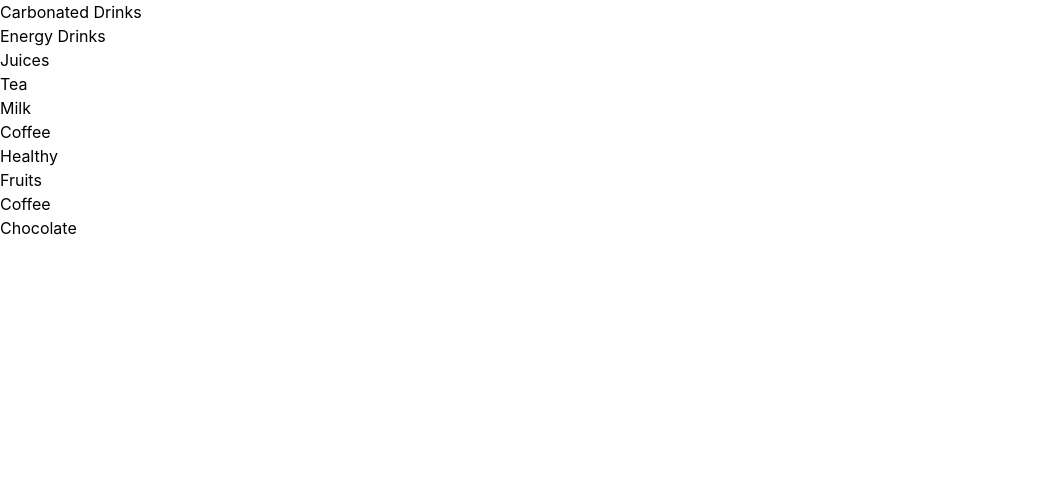
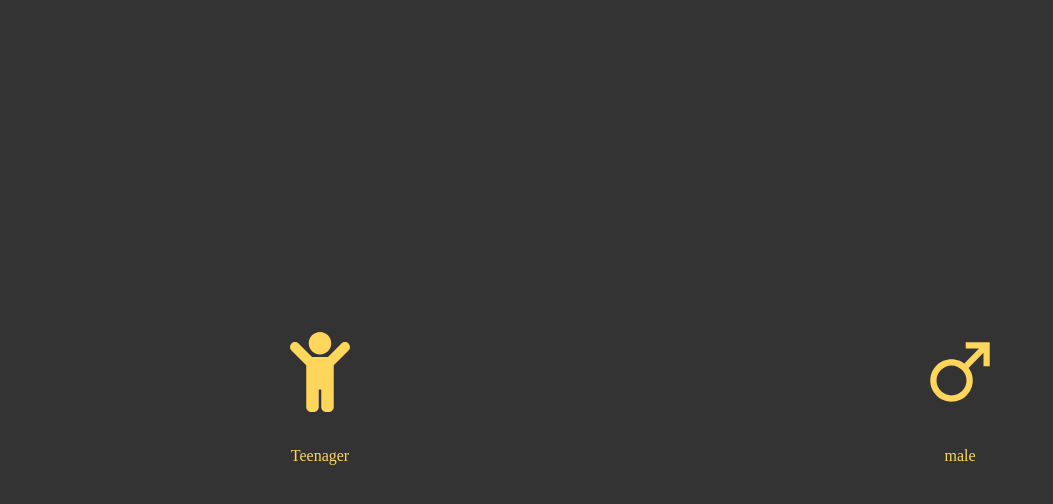
Before and after one commit to Eessh/beverage-recommendation-system, a React (Vite) app: page /analysisResults in a window 1280 px wide. Before the commit this address led to /recommendations. Shown: the top 504 px of the page, without its empty margins (0-1053 px from the left). Built offline with nearby package versions, Linux system fonts and the light colour scheme.

Commit message:
basic layout donw for analysis result screen

```diff
--- a/package.json
+++ b/package.json
@@ -13,6 +13,7 @@
     "prop-types": "^15.8.1",
     "react": "^18.0.0",
     "react-dom": "^18.0.0",
+    "react-icons": "^4.4.0",
     "react-router-dom": "^6.3.0",
     "react-spinners": "^0.12.0",
     "react-text-transition": "^2.0.0"
--- a/src/App.tsx
+++ b/src/App.tsx
@@ -4,14 +4,19 @@ import * as faceapi from "face-api.js";
 import { AnimatePresence } from "framer-motion";
 import { Modal } from "./components/Animated";
 import VideoComponent, { IBeveragePercent } from "./components/VideoComponent";
+import AnalysisResults from "./components/AnalysisResults";
 import { BeveragesPage } from "./components/Beverage";
 import { useGlobalContext } from "./GlobalContext";
 import { ViewMorePopup } from "./components/Beverage";
-import { AgeRanges, BeverageTypes, FemaleBeveragesData, MaleBeveragesData } from "./components/VideoComponent/data";
+import {
+  AgeRanges,
+  BeverageTypes,
+  FemaleBeveragesData,
+  MaleBeveragesData,
+} from "./components/VideoComponent/data";
 
 function App() {
-  const { age, gender, setRecommendations } =
-    useGlobalContext();
+  const { age, gender, setRecommendations } = useGlobalContext();
   const navigate = useNavigate();
 
   useEffect(() => {
@@ -20,7 +25,7 @@ function App() {
     // redirecting to next page after 7 seconds
     setTimeout(() => {
       // setRecommendations(getRecommendations(gender, age));
-      navigate("/analysisResults")
+      navigate("/analysisResults");
     }, 7000);
   }, []);
 
@@ -74,7 +79,8 @@ function App() {
 
   return (
     <div className="App min-w-screen min-h-screen flex flex-col">
-      <VideoComponent />
+      {/* <VideoComponent /> */}
+      <AnalysisResults />
       {/* <BeveragesPage /> */}
       {/* <AnimatePresence
         initial={false}
--- a/src/components/AnalysisResults/AnalysisResults.css
+++ b/src/components/AnalysisResults/AnalysisResults.css
@@ -0,0 +1,32 @@
+.beer-icon {
+  size: 8;
+  color: green;
+}
+
+.analysis-result-root {
+  height: 100vh;
+  width: 100vw;
+  background-color: #333;
+  color: #ffd65c;
+  display: flex;
+  flex-direction: row;
+  font-family: Montserrat;
+}
+
+.age-container {
+  flex: 1;
+  display: flex;
+  flex-direction: column;
+  justify-content: center;
+  align-items: center;
+  gap: 2rem;
+}
+
+.gender-container {
+  flex: 1;
+  display: flex;
+  flex-direction: column;
+  justify-content: center;
+  align-items: center;
+  gap: 2rem;
+}
--- a/src/components/AnalysisResults/AnalysisResults.tsx
+++ b/src/components/AnalysisResults/AnalysisResults.tsx
@@ -1,40 +1,63 @@
-import { useEffect } from "react";
+import React, { useEffect } from "react";
 import { useNavigate } from "react-router-dom";
 import { useGlobalContext, TEmotions } from "../../GlobalContext";
 import { IBeveragePercent } from "../VideoComponent";
-import { AgeRanges, BeverageTypes, FemaleBeveragesData, MaleBeveragesData, EmotionsData } from "../VideoComponent/data";
+import { IconContext } from "react-icons";
+
+import {
+  AgeRanges,
+  BeverageTypes,
+  FemaleBeveragesData,
+  MaleBeveragesData,
+  EmotionsData,
+} from "../VideoComponent/data";
 import "./AnalysisResults.css";
+import { FaMale } from "react-icons/fa";
+import { FaFemale } from "react-icons/fa";
+import { FaChild } from "react-icons/fa";
+import { FaQuestion } from "react-icons/fa";
+import { GiFemale } from "react-icons/gi";
+import { GiMale } from "react-icons/gi";
+
+import { Gender } from "face-api.js";
+type ageIconProp = {
+  gender: string;
+  age: number;
+};
+
+type genderIconProp = {
+  gender: string;
+};
 
 const AnalysisResults = () => {
   const navigate = useNavigate();
-  const {
-    age,
-    gender,
-    emotions,
-    setRecommendations
-  } = useGlobalContext();
+  // const { age, gender, emotions, setRecommendations } = useGlobalContext();
+  const age = 14;
+  const gender = "male";
+  const emotions = "Happy";
 
   useEffect(() => {
     console.log("Log: Age: ", age);
     console.log("Log: Gender: ", gender);
     console.log("Log: Emotions: ", emotions);
-    setRecommendations({
-        ageGender: ageGenderRecommendations(gender, age),
-        emotions: emotionRecommendations(emotions),
-        weather: [],
-        temperature: [],
-        season: []
-    });
+    // setRecommendations({
+    //   ageGender: ageGenderRecommendations(gender, age),
+    //   emotions: emotionRecommendations(emotions),
+    //   weather: [],
+    //   temperature: [],
+    //   season: [],
+    // });
 
     // navigates to recommendations page in 5 seconds
-    setTimeout(() => {
-      navigate("/recommendations");
-    }, 5000);
+    // setTimeout(() => {
+    //   navigate("/recommendations");
+    // }, 5000);
   }, []);
 
   const getDominantEmotion = (emotions: TEmotions): string => {
-    let dominantEmotion: string = "", emotionValue: number = 0;
-    Object.entries(emotions).forEach(pair => {
+    let dominantEmotion: string = "",
+      emotionValue: number = 0;
+    Object.entries(emotions).forEach((pair) => {
       console.log("Log: Pair: ", pair);
       if (pair[1] > emotionValue) {
         dominantEmotion = pair[0];
@@ -98,11 +121,54 @@ const AnalysisResults = () => {
     }
   };
 
-  return(
-    <div className="AnalysisResults">
-      <span className="age">Estimated Age: {age}</span>
-      <span className="gender">Estimated Gender: {gender}</span>
-      <span className="emotion">Dominant Emotion: {getDominantEmotion(emotions)}</span>
+  const getAgeGroup = (age: number): string => {
+    if (age < 13) {
+      return "Child";
+    } else if (age < 19) {
+      return "Teenager";
+    } else if (age < 30) {
+      return "Young Adult";
+    } else if (age < 50) {
+      return "Adult";
+    } else {
+      return "Senior citizen";
+    }
+  };
+
+  const AgeIcon = (input: ageIconProp) => {
+    let gender = input.gender;
+    let age = input.age;
+    if (age < 15) {
+      return <FaChild size={80} />;
+    }
+
+    if (gender === "male") {
+      return <FaMale size={80} />;
+    } else if (gender === "female") {
+      return <FaFemale size={80} />;
+    } else return <FaQuestion size={80} />;
+  };
+
+  const GenderIcon = (input: genderIconProp) => {
+    let gender = input.gender;
+    if (gender === "male") return <GiMale size={80} />;
+    else if (gender === "female") return <GiFemale size={80} />;
+    else return <FaQuestion size={80} />;
+  };
+
+  return (
+    <div className="analysis-result-root">
+      <div className="age-container">
+        <AgeIcon gender={gender} age={age} />
+        <h1 className="age">{getAgeGroup(age)}</h1>
+      </div>
+      <div className="gender-container">
+        <GenderIcon gender={gender} />
+        <h1 className="gender">{gender}</h1>
+      </div>
+      {/* <span className="emotion">
+        Dominant Emotion: {getDominantEmotion(emotions)}
+      </span> */}
     </div>
   );
 };
```
Also changed, not shown: 1 other file (tests, documents, lock files or other folders). Lines whose indentation alone changed are shown as unchanged.
